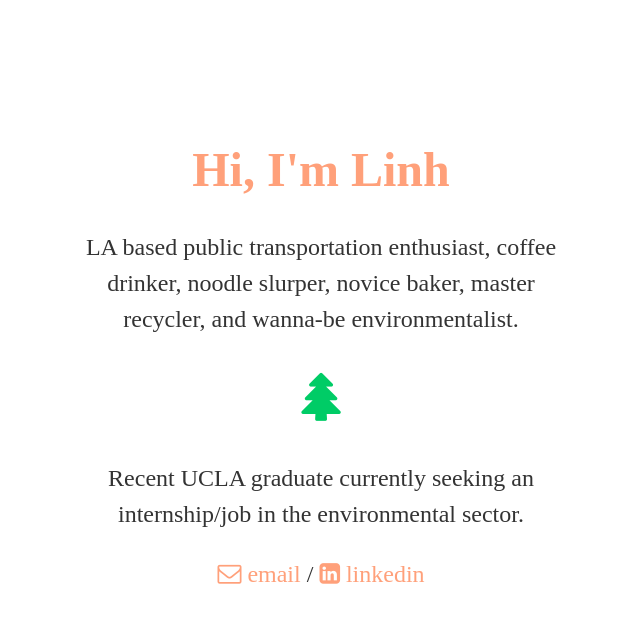
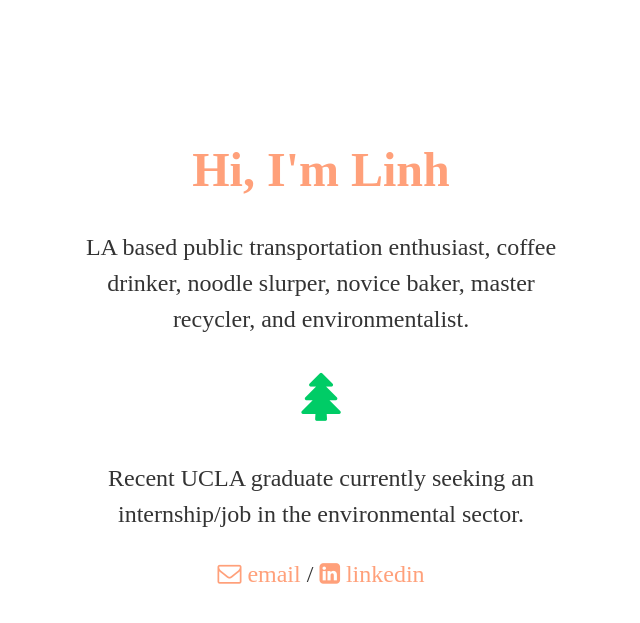
Before and after one commit to lttrinh/lttrinh.github.io, a Jekyll site: the page built from index.html, in a window 1280 px wide. Shown: the top 623 px of the page, without its empty margins (319-959 px from the left). Built offline with Jekyll 4.4.1, drawn with Linux system fonts in a browser that asks for light colours.

Commit message:
Update index.html

```diff
--- a/index.html
+++ b/index.html
@@ -12,12 +12,12 @@ title: Linh To Trinh
 </div>
 
 <div class="content">
-	<p>LA based public transportation enthusiast, coffee drinker, noodle slurper, novice baker, master recycler, and wanna-be environmentalist.<br><br>
+	<p>LA based public transportation enthusiast, coffee drinker, noodle slurper, novice baker, master recycler, and environmentalist.<br><br>
 		<i class="fa fa-tree" style="font-size:48px;color:#00cc66"></i><br><br>
 		Recent UCLA graduate currently seeking an internship/job in the environmental sector.</p>
 </div>
 
 <div class="footer">
-	<p><a href="mailto:linhtrinhto@gmail.com"><i class="fa fa-envelope-o"></i> email</a> / <a href="https://linkedin.com/in/linhtrinhto"><i class="fa fa-linkedin-square"></i> linkedin</a></p>
+	<p><a href="mailto:linhtotrinh@gmail.com"><i class="fa fa-envelope-o"></i> email</a> / <a href="https://linkedin.com/in/linhtrinhto"><i class="fa fa-linkedin-square"></i> linkedin</a></p>
 	</div>
 </body>
```
